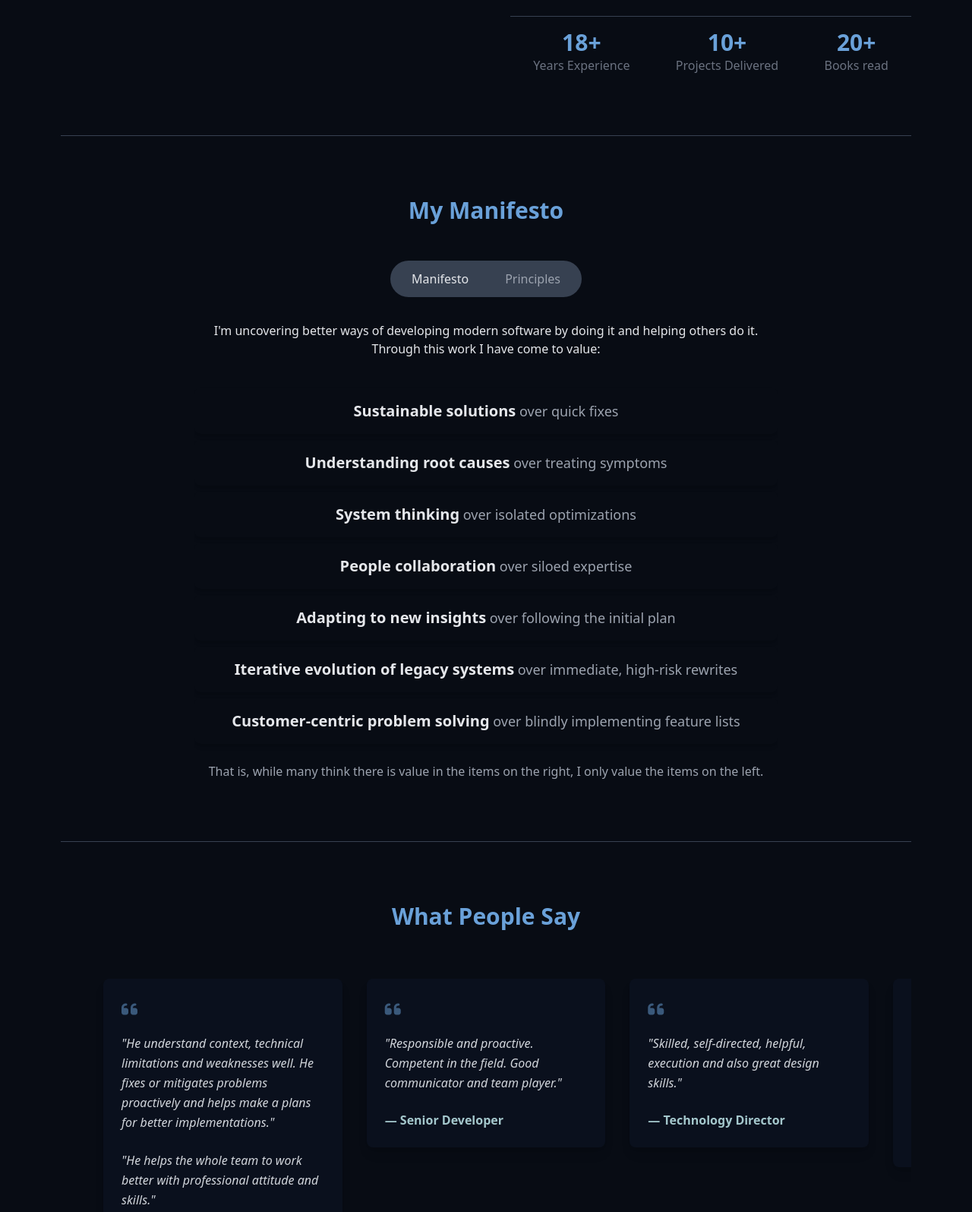
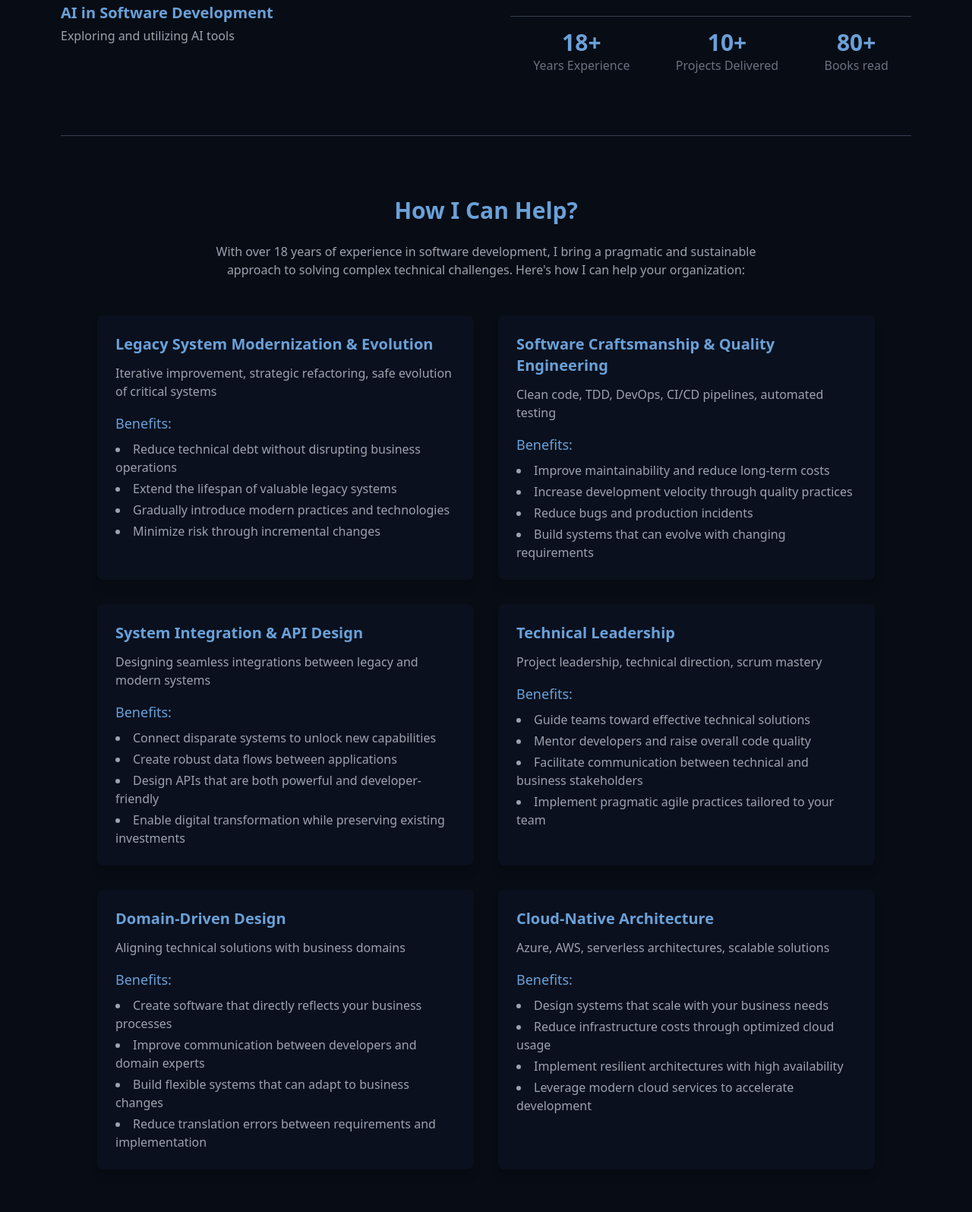
Before and after one commit to markoandersson/website_nt, an Astro site: page / in a window 1280 px wide. Shown: the part 1471-3066 px from the top of the page at 76% size. Built offline with nearby package versions, Linux system fonts and the light colour scheme; Astro itself is replaced by a stand-in of ours.

Commit message:
Add "How I Can Help" section to homepage
Introduced a new "How I Can Help" component to showcase key areas of expertise and their benefits. Updated portfolio data with detailed descriptions and benefits for each expertise area. Adjusted "About Me" component to accommodate optional benefits data.

```diff
--- a/src/components/AboutMe.astro
+++ b/src/components/AboutMe.astro
@@ -5,6 +5,7 @@ export interface Props {
   keyExpertise: Array<{
     name: string;
     details: string;
+    benefits?: string[];
   }>;
   yearsExperience: number;
   booksRead: number;
--- /dev/null
+++ b/src/components/HowICanHelp.astro
@@ -0,0 +1,38 @@
+---
+// src/components/HowICanHelp.astro
+import { calculateYearsExperience } from '../data/portfolioData';
+
+export interface Props {
+  title: string;
+  howICanHelp: Array<{
+    name: string;
+    details: string;
+    benefits: string[];
+  }>;
+}
+
+const { title, howICanHelp } = Astro.props;
+const yearsOfExperience = calculateYearsExperience();
+---
+
+<section id="how-i-can-help" class="py-20 border-t border-primary-light">
+  <h2 class="text-3xl font-bold text-center mb-6 text-accent-light">{title}</h2>
+  <p class="text-center text-secondary max-w-3xl mx-auto mb-12">
+    With over {yearsOfExperience} years of experience in software development, I bring a pragmatic and sustainable approach to solving complex technical challenges. Here's how I can help your organization:
+  </p>
+
+  <div class="grid grid-cols-1 md:grid-cols-2 gap-8 max-w-5xl mx-auto">
+    {howICanHelp.map(item => (
+      <div class="bg-primary-medium p-6 rounded-lg shadow-lg hover:shadow-xl transition-shadow duration-300">
+        <h3 class="text-xl font-semibold text-accent-light mb-3">{item.name}</h3>
+        <p class="text-secondary mb-4">{item.details}</p>
+        <h4 class="text-lg font-medium text-accent-light mb-2">Benefits:</h4>
+        <ul class="list-disc list-inside text-secondary space-y-1">
+          {item.benefits.map(benefit => (
+            <li>{benefit}</li>
+          ))}
+        </ul>
+      </div>
+    ))}
+  </div>
+</section>
--- a/src/data/portfolioData.js
+++ b/src/data/portfolioData.js
@@ -1,9 +1,75 @@
 // Key expertise areas
 export const keyExpertise = [
   { name: 'Web Application Development', details: 'Java/Spring, C#/.NET Core, JavaScript' },
-  { name: 'Legacy Code Replacement & Modernization', details: 'Strategizing and executing migrations' },
-  { name: 'Pragmatic Agile Methodologies', details: 'Focus on effective development flow' },
+  { name: 'Modern Software Development', details: 'Clean code, TDD, DevOps, CI/CD pipelines' },
+  { name: 'Caring about the Legacy', details: 'Appreciating, improving, and evolving existing systems' },
+  { name: 'Pragmatic Agile Methodologies', details: 'Focus on effective development flow and customer centricity' },
+  { name: 'Leveling Up the Team', details: 'Mentoring, knowledge sharing, code reviews' },
   { name: 'AI in Software Development', details: 'Exploring and utilizing AI tools' }
+];
+
+// How I can help data
+export const howICanHelp = [
+  {
+    name: 'Legacy System Modernization & Evolution',
+    details: 'Iterative improvement, strategic refactoring, safe evolution of critical systems',
+    benefits: [
+      'Reduce technical debt without disrupting business operations',
+      'Extend the lifespan of valuable legacy systems',
+      'Gradually introduce modern practices and technologies',
+      'Minimize risk through incremental changes'
+    ]
+  },
+  {
+    name: 'Software Craftsmanship & Quality Engineering',
+    details: 'Clean code, TDD, DevOps, CI/CD pipelines, automated testing',
+    benefits: [
+      'Improve maintainability and reduce long-term costs',
+      'Increase development velocity through quality practices',
+      'Reduce bugs and production incidents',
+      'Build systems that can evolve with changing requirements'
+    ]
+  },
+  {
+    name: 'System Integration & API Design',
+    details: 'Designing seamless integrations between legacy and modern systems',
+    benefits: [
+      'Connect disparate systems to unlock new capabilities',
+      'Create robust data flows between applications',
+      'Design APIs that are both powerful and developer-friendly',
+      'Enable digital transformation while preserving existing investments'
+    ]
+  },
+  {
+    name: 'Technical Leadership',
+    details: 'Project leadership, technical direction, scrum mastery',
+    benefits: [
+      'Guide teams toward effective technical solutions',
+      'Mentor developers and raise overall code quality',
+      'Facilitate communication between technical and business stakeholders',
+      'Implement pragmatic agile practices tailored to your team'
+    ]
+  },
+  {
+    name: 'Domain-Driven Design',
+    details: 'Aligning technical solutions with business domains',
+    benefits: [
+      'Create software that directly reflects your business processes',
+      'Improve communication between developers and domain experts',
+      'Build flexible systems that can adapt to business changes',
+      'Reduce translation errors between requirements and implementation'
+    ]
+  },
+  {
+    name: 'Cloud-Native Architecture',
+    details: 'Azure, AWS, serverless architectures, scalable solutions',
+    benefits: [
+      'Design systems that scale with your business needs',
+      'Reduce infrastructure costs through optimized cloud usage',
+      'Implement resilient architectures with high availability',
+      'Leverage modern cloud services to accelerate development'
+    ]
+  }
 ];
 
 // Project details
@@ -260,7 +326,7 @@ export const projects = [
   },
 ];
 
-export const booksRead = 20
+export const booksRead = 80
 
 // Books that have influenced me
 export const books = [
--- a/src/pages/index.astro
+++ b/src/pages/index.astro
@@ -8,8 +8,10 @@ import AboutMe from '../components/AboutMe.astro';
 import Hero from '../components/Hero.astro';
 import Footer from '../components/Footer.astro';
 import Manifesto from '../components/Manifesto.astro';
+import HowICanHelp from '../components/HowICanHelp.astro';
 import {
   keyExpertise,
+  howICanHelp,
   projects,
   books,
   socialMedia,
@@ -52,6 +54,11 @@ const technologies = getTechnologies();
         amountOfProjects={amountOfProjects}
       />
 
+      <HowICanHelp
+        title="How I Can Help?"
+        howICanHelp={howICanHelp}
+      />
+
       <Manifesto title="My Manifesto" manifesto={manifesto} principles={principles} />
 
       <Testimonials title="What People Say" testimonials={testimonials} />
```
